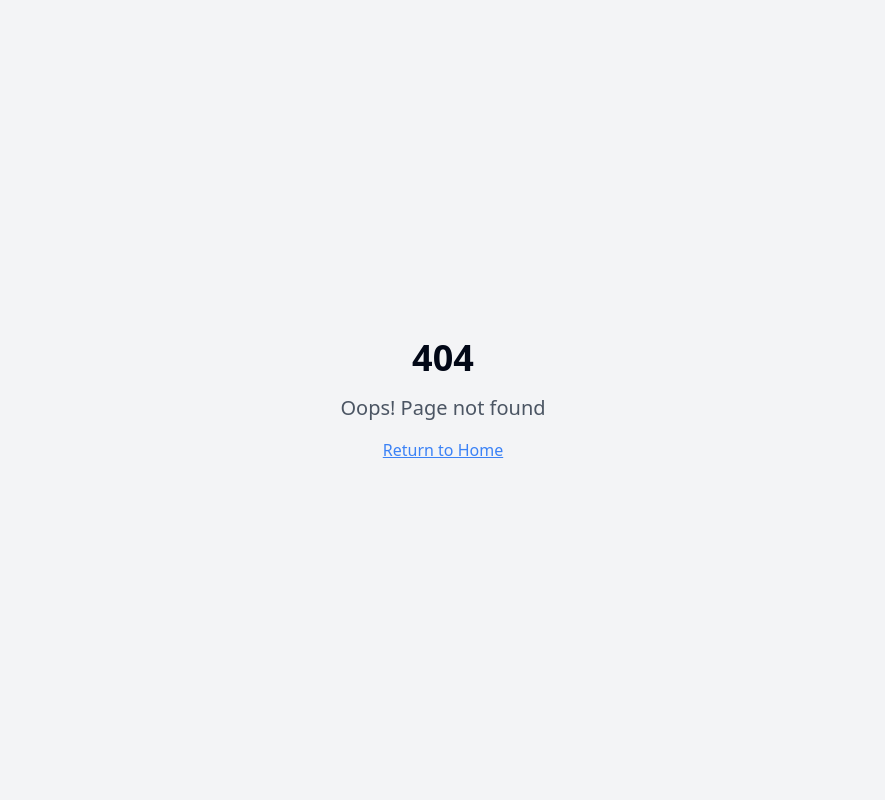
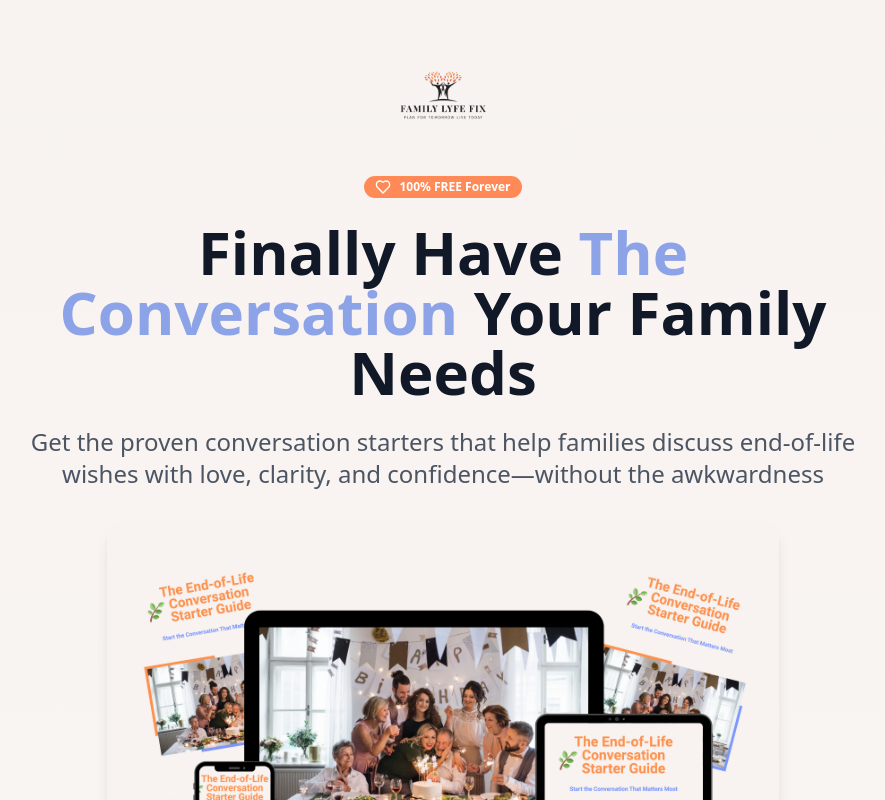
Before and after one commit to familylyfefix/end-of-life-conversation-starter-guide, a React (Vite) app: page /end-of-life-conversation-starter-guide in a window 1280 px wide. Before the commit this address had no page. Shown: the top 800 px of the page, without its empty margins (197-1082 px from the left). Built offline with nearby package versions, Linux system fonts and the light colour scheme.

Commit message:
Refactor: Implement custom URL path
- Update routing in `App.tsx` to use the new URL path.
- Update internal navigation links.
- Consider SEO implications.

```diff
--- a/src/App.tsx
+++ b/src/App.tsx
@@ -3,7 +3,7 @@ import { Toaster } from "@/components/ui/toaster";
 import { Toaster as Sonner } from "@/components/ui/sonner";
 import { TooltipProvider } from "@/components/ui/tooltip";
 import { QueryClient, QueryClientProvider } from "@tanstack/react-query";
-import { BrowserRouter, Routes, Route } from "react-router-dom";
+import { BrowserRouter, Routes, Route, Navigate } from "react-router-dom";
 import Index from "./pages/Index";
 import NotFound from "./pages/NotFound";
 import PlaybookSales from "./pages/PlaybookSales";
@@ -19,7 +19,8 @@ const App = () => (
       <Sonner />
       <BrowserRouter>
         <Routes>
-          <Route path="/" element={<Index />} />
+          <Route path="/" element={<Navigate to="/end-of-life-conversation-starter-guide" replace />} />
+          <Route path="/end-of-life-conversation-starter-guide" element={<Index />} />
           <Route path="/playbook" element={<PlaybookSales />} />
           <Route path="/funnel" element={<Funnel />} />
           <Route path="/checkout" element={<Checkout />} />
```
